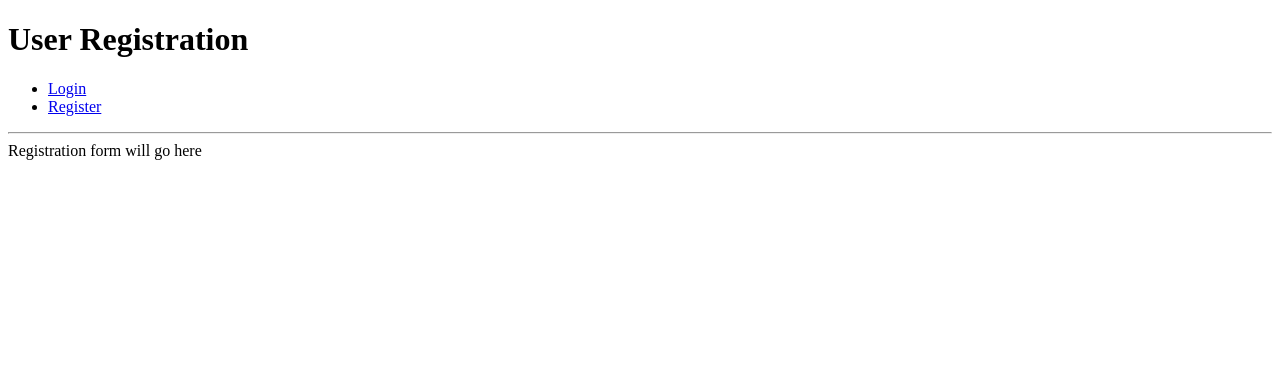
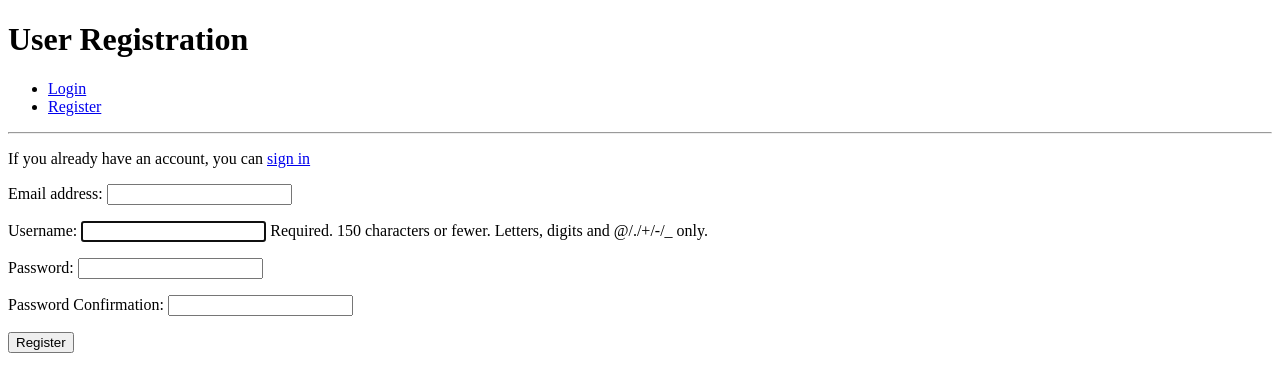
Before and after one commit to DTierneyDev/django-authentication, a Django app: page /accounts/register/ in a window 1280 px wide. Shown: the top 392 px of the page. Run offline with Django 3.2, Linux system fonts and the light colour scheme.

Commit message:
Register page added and working, password reset functionality added, profile page added

```diff
--- a/accounts/forms.py
+++ b/accounts/forms.py
@@ -1,7 +1,41 @@
 from django import forms
+from django.contrib.auth.models import User
+from django.contrib.auth.forms import UserCreationForm
+from django.core.exceptions import ValidationError
 
 
 class UserLoginForm(forms.Form):
     """Form to be used to log users in"""
     username = forms.CharField()
     password = forms.CharField(widget=forms.PasswordInput)
+
+
+class UserRegistrationForm(UserCreationForm):
+    """Form used to register a new user"""
+
+    password1 = forms.CharField(label="Password",
+                                widget=forms.PasswordInput)
+    password2 = forms.CharField(label="Password Confirmation",
+                                widget=forms.PasswordInput)
+
+    class Meta:
+        model = User
+        fields = ['email', 'username', 'password1', 'password2']
+
+    def clean_email(self):
+        email = self.cleaned_data.get('email')
+        username = self.cleaned_data.get('username')
+        if User.objects.filter(email=email).exclude(username=username):
+            raise forms.ValidationError(u'Email address must be unique')
+        return email
+
+    def clean_password2(self):
+        password1 = self.cleaned_data.get('password1')
+        password2 = self.cleaned_data.get('password2')
+        if not password1 or not password2:
+            raise forms.ValidationError("Please confirm your password")
+
+        if password1 != password2:
+            raise forms.ValidationError("Passwords must match")
+
+        return password2
--- a/accounts/templates/login.html
+++ b/accounts/templates/login.html
@@ -10,4 +10,6 @@
         {{login_form}}
         <button type="submit">Login</button>
     </form>
+
+<p><a href="{% url 'password_reset' %}">Reset password</a></p>
 {% endblock %}
--- a/accounts/templates/registration.html
+++ b/accounts/templates/registration.html
@@ -5,5 +5,12 @@
 {% block page_heading %}User Registration{% endblock %}
 
 {% block content %}
-Registration form will go here
+<p>If you already have an account, you can <a href="{% url 'login' %}">sign in</a></p>
+
+<form method="POST">
+    {% csrf_token %}
+    {{ registration_form.as_p }}
+    <button type="submit">Register</button>
+</form>
+
 {% endblock %}
--- /dev/null
+++ b/accounts/url_reset.py
@@ -0,0 +1,11 @@
+from django.conf.urls import url
+from django.core.urlresolvers import reverse_lazy
+from django.contrib.auth.views import password_reset, password_reset_done, password_reset_confirm, password_reset_complete
+
+urlpatterns = [
+    url(r'^$', password_reset, {'post_reset_redirect': reverse_lazy('password_reset_done')}, name='password_reset'),
+    url(r'^done/$', password_reset_done, name='password_reset_done'),
+    url(r'^(?P<uidb64>[0-9A-Za-z]+)-(?P<token>.+)/$', password_reset_confirm,
+        {'post_reset_confirm': reverse_lazy('password_reset_complete')}, name='password_reset_confirm'),
+    url(r'^complete/$', password_reset_complete, name='password_reset_complete')
+]
--- /dev/null
+++ b/accounts/urls.py
@@ -0,0 +1,11 @@
+from django.conf.urls import url, include
+from accounts.views import index, logout, login, registration, user_profile
+from accounts import url_reset
+
+urlpatterns = [
+    url(r'^logout/$', logout, name="logout"),
+    url(r'^login/$', login, name="login"),
+    url(r'^register/$', registration, name="registration"),
+    url(r'^profile/$', user_profile, name="profile"),
+    url(r'^password-reset/', include(url_reset))
+]
--- a/accounts/views.py
+++ b/accounts/views.py
@@ -1,7 +1,9 @@
 from django.shortcuts import render, redirect, reverse
 from django.contrib import auth, messages
 from django.contrib.auth.decorators import login_required
-from accounts.forms import UserLoginForm
+from django.contrib.auth.models import User
+from accounts.forms import UserLoginForm, UserRegistrationForm
+
 
 
 def index(request):
@@ -42,4 +44,31 @@ def login(request):
 
 def registration(request):
     """Render the registration page"""
-    return render(request, 'registration.html')
+    if request.user.is_authenticated:
+        return redirect(reverse('index'))
+
+    if request.method == "POST":
+        registration_form = UserRegistrationForm(request.POST)
+
+        if registration_form.is_valid():
+            registration_form.save()
+
+            user = auth.authenticate(username=request.POST['username'],
+                                    password=request.POST['password1'])
+
+            if user:
+                auth.login(user=user, request=request)
+                messages.success(request, "You have successfully registered")
+                return redirect(reverse('index'))
+            else:
+                messages.error(request, "Unable to register your account at this time.")
+    else:
+        registration_form = UserRegistrationForm()
+
+    return render(request, 'registration.html', {'registration_form': registration_form})
+
+
+def user_profile(request):
+    """The user's profile page"""
+    user = User.objects.get(email=request.user.email)
+    return render(request, 'profile.html', {"profile": user})
--- a/django_auth/urls.py
+++ b/django_auth/urls.py
@@ -13,14 +13,13 @@ Including another URLconf
     1. Import the include() function: from django.conf.urls import url, include
     2. Add a URL to urlpatterns:  url(r'^blog/', include('blog.urls'))
 """
-from django.conf.urls import url
+from django.conf.urls import url, include
 from django.contrib import admin
-from accounts.views import index, logout, login, registration
+from accounts.views import index
+from accounts import urls as accounts_urls
 
 urlpatterns = [
     url(r'^admin/', admin.site.urls),
     url(r'^$', index, name="index"),
-    url(r'^accounts/logout/$', logout, name="logout"),
-    url(r'^accounts/login/$', login, name="login"),
-    url(r'^accounts/register/$', registration, name="registration")
+    url(r'^accounts/', include(accounts_urls))
 ]
--- a/templates/base.html
+++ b/templates/base.html
@@ -12,7 +12,7 @@
     <nav>
         <ul>
             {% if user.is_authenticated %}
-                <li><a href="#">Profile</a></li>
+                <li><a href="{% url 'profile' %}">Profile</a></li>
                 <li><a href="{% url 'logout' %}">Logout</a></li>
             {% else %}
                 <li><a href="{% url 'login' %}">Login</a></li>
```
Also changed, not shown: accounts/templates/profile.html (added, +9 -0 lines), django_auth/settings.py (+12 -2 lines), templates/registration/password_reset_form.html (added, +22 -0 lines), README.md, db.sqlite3, 1 other file.
